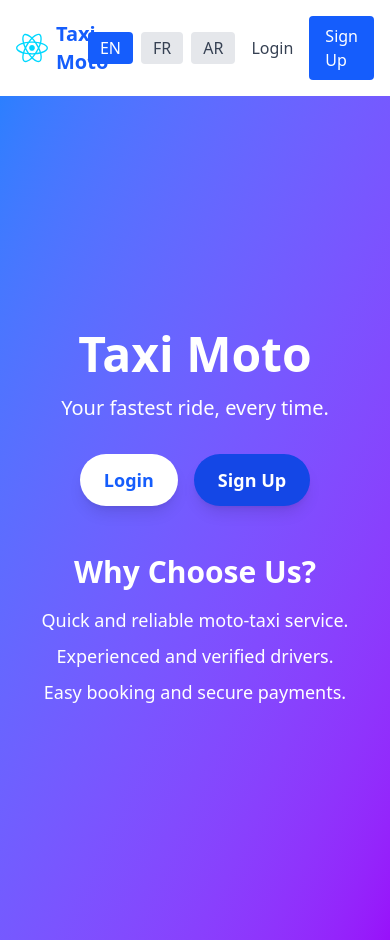
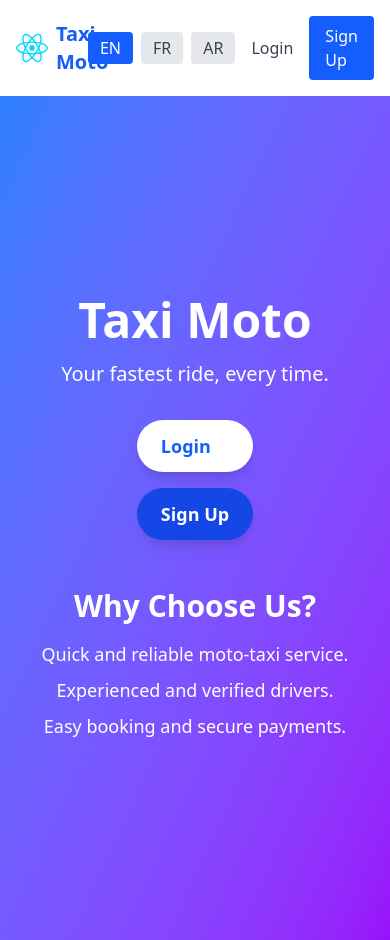
Before and after one commit to mdouaour/taxi-moto, a React (Vite) app: page / in a window 390 px wide. Built offline with nearby package versions, Linux system fonts and the light colour scheme; no server answers.

Commit message:
feat: Improve responsiveness of LandingPage, RiderDashboard, and DriverDashboard

```diff
--- a/src/pages/DriverDashboard.jsx
+++ b/src/pages/DriverDashboard.jsx
@@ -108,7 +108,7 @@ export default function DriverDashboard() {
             </Marker>
           )}
         </MapContainer>
-        <div className="absolute top-4 left-4 bg-white p-4 rounded-lg shadow-md z-[1000] w-full max-w-sm">
+        <div className="absolute bottom-4 left-1/2 -translate-x-1/2 sm:top-4 sm:left-4 sm:translate-x-0 bg-white p-4 rounded-lg shadow-md z-[1000] w-full max-w-sm">
           <h2 className="text-lg font-bold mb-2">{t('pendingRides')}</h2>
           {fetchError && (
             <div className="bg-red-100 border border-red-400 text-red-700 px-4 py-3 rounded mb-4">
--- a/src/pages/LandingPage.jsx
+++ b/src/pages/LandingPage.jsx
@@ -9,7 +9,7 @@ export default function LandingPage() {
       <h1 className="text-5xl font-bold mb-4 text-center">{t('appName')}</h1>
       <p className="text-xl mb-8 text-center max-w-2xl">{t('appSlogan')}</p>
 
-      <div className="flex space-x-4">
+      <div className="flex flex-col sm:flex-row sm:space-x-4 space-y-4 sm:space-y-0">
         <Link
           to="/login"
           className="bg-white text-blue-600 hover:bg-gray-100 px-6 py-3 rounded-full text-lg font-semibold transition-colors duration-300 shadow-lg"
--- a/src/pages/RiderDashboard.jsx
+++ b/src/pages/RiderDashboard.jsx
@@ -94,7 +94,7 @@ export default function RiderDashboard() {
             </Marker>
           )}
         </MapContainer>
-        <div className="absolute top-4 left-4 bg-white p-4 rounded-lg shadow-md z-[1000] w-full max-w-sm">
+        <div className="absolute bottom-4 left-1/2 -translate-x-1/2 sm:top-4 sm:left-4 sm:translate-x-0 bg-white p-4 rounded-lg shadow-md z-[1000] w-full max-w-sm">
           <h2 className="text-lg font-bold mb-2">{t('bookARide')}</h2>
           <form onSubmit={handleBooking}>
             {bookingStatus && (
```
